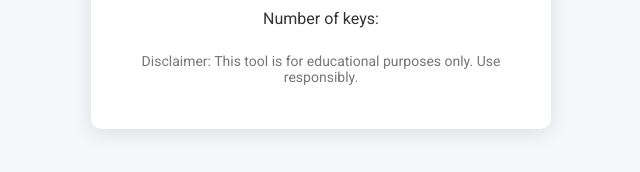
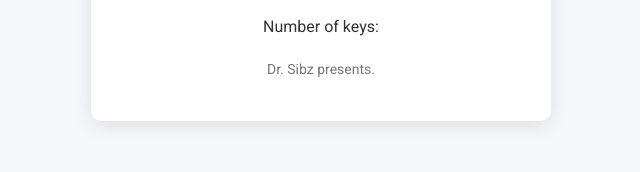
Before and after one commit to sibzairdrop/sibzkey7, a plain HTML site: page index.html in a window 1280 px wide. Shown: the part 580-752 px from the top of the page, without its empty margins (319-959 px from the left). Drawn offline with Linux system fonts and the light colour scheme.

Commit message:
Update index.html

```diff
--- a/index.html
+++ b/index.html
@@ -66,7 +66,7 @@
         <p id="copyStatus" class="hidden">Keys copied to clipboard!</p>
 
         <div class="footer">
-            <p>Disclaimer: This tool is for educational purposes only. Use responsibly.</p>
+            <p>Dr. Sibz presents.</p>
             <!-- دکمه "Source code" حذف شد -->
         </div>
     </div>
```
